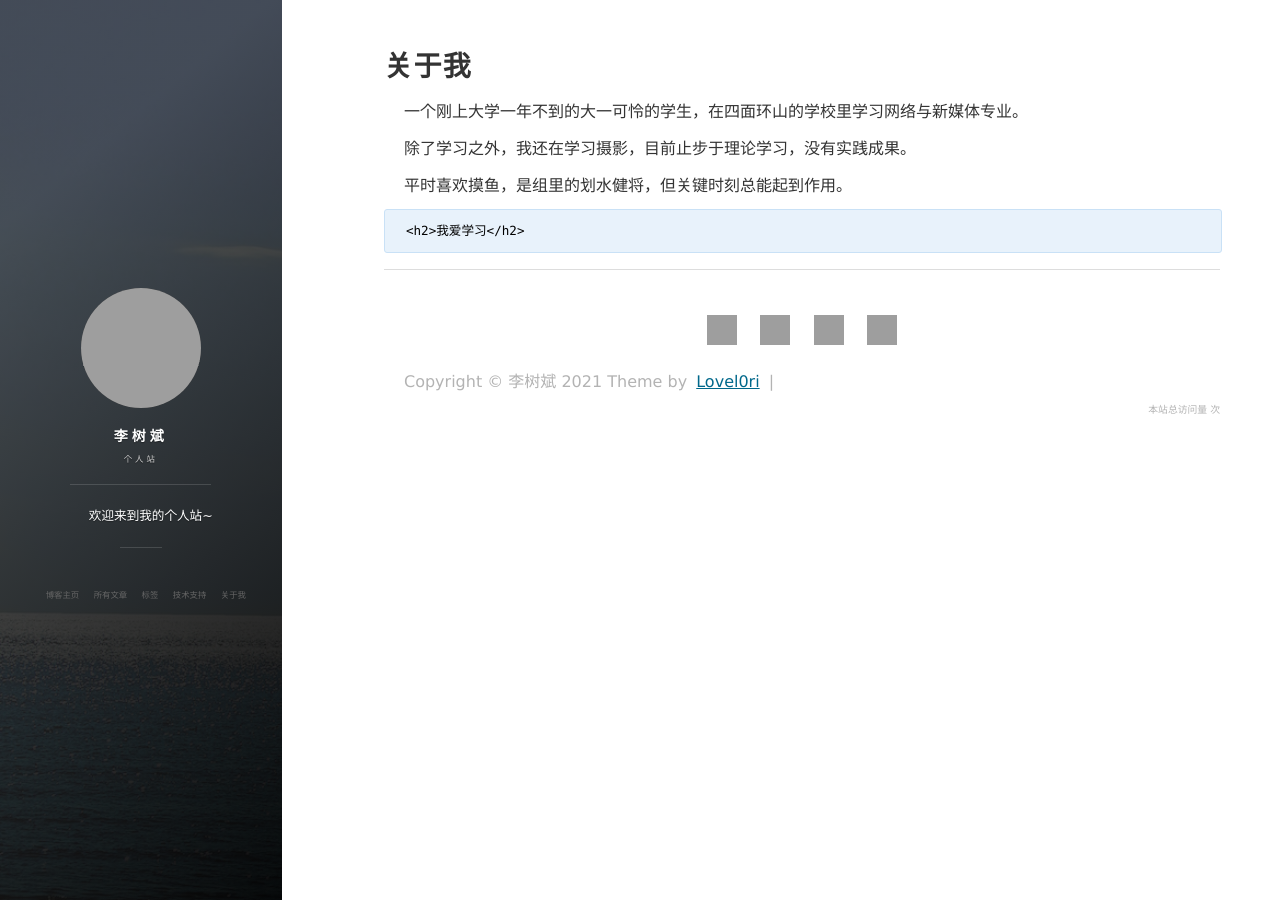
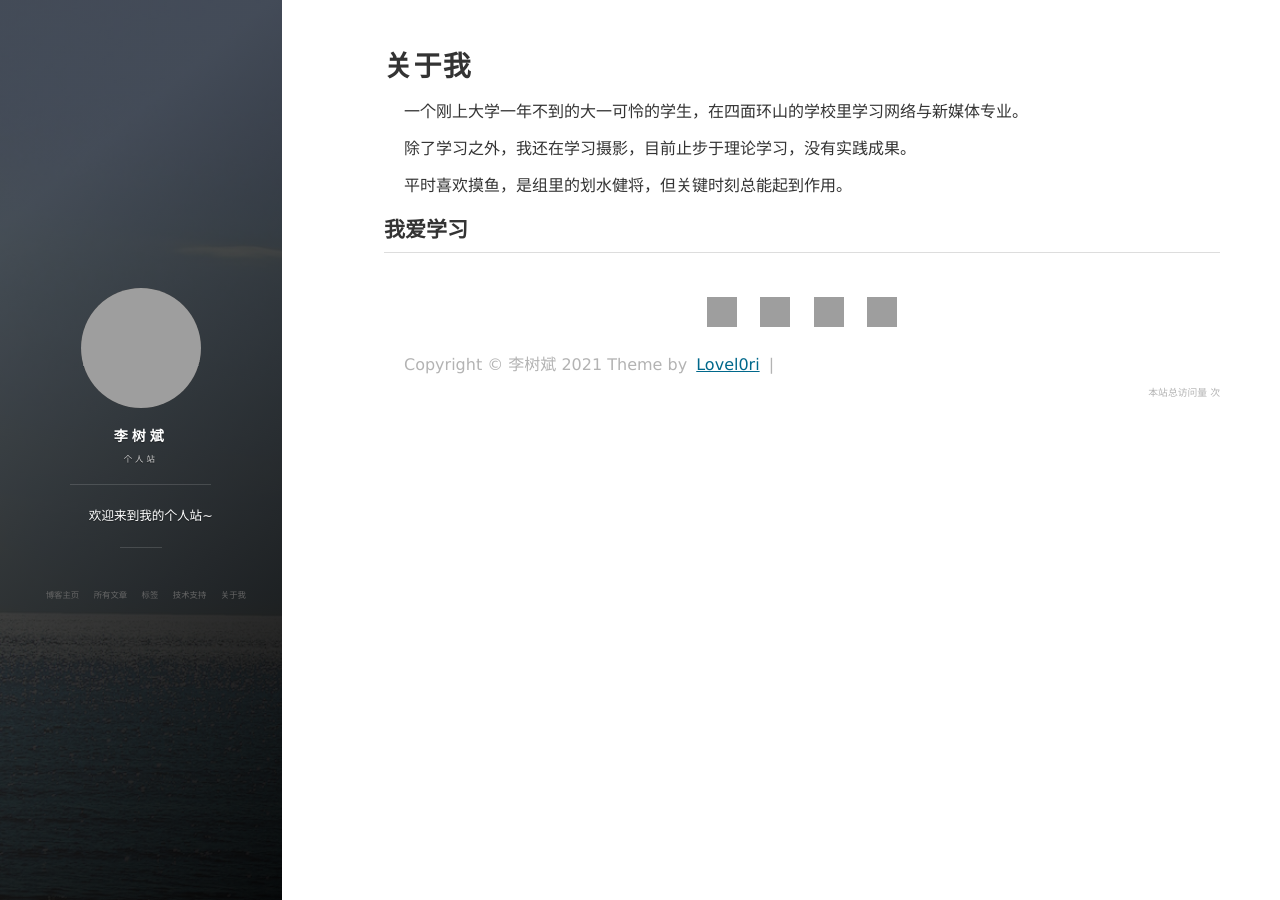
Before and after one commit to Lovel0ri/lovel0ri.github.io, a Jekyll site: the page built from about.md, in a window 1280 px wide. Built offline with Jekyll 4.4.1, drawn with Linux system fonts in a browser that asks for light colours; nearby versions of some CDN libraries; comment, search, counter and statistics services are not loaded; grey boxes are pictures that could not be loaded.

Commit message:
about增加内容，突出我爱学习的心，强调我的学习热情

````diff
--- a/about.md
+++ b/about.md
@@ -9,8 +9,4 @@ title: 关于我
 
 平时喜欢摸鱼，是组里的划水健将，但关键时刻总能起到作用。
 
-
-
-```html
-<h2>我爱学习</h2>
-```
+## 我爱学习
````
